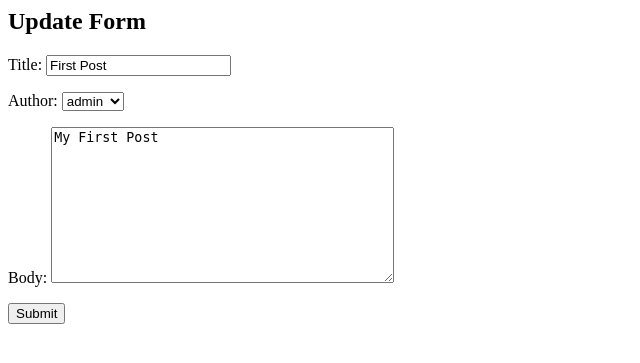
After one commit to farazahmediu01/Django, a Django app: page /app/toupdate/1 in a window 1280 px wide. The commit adds this page. Shown: the top 363 px of the page, without its empty margins (0-640 px from the left). Run offline with Django 4.2, Linux system fonts and the light colour scheme; data comes from the database, SQL or seed files in the repository; both versions use the stored data as it was after the commit.

Commit message:
working crud

```diff
--- a/project_01/crud_app/urls.py
+++ b/project_01/crud_app/urls.py
@@ -3,10 +3,11 @@ from crud_app import views
 
 
 urlpatterns = [
-    path("detail/<str:id>", views.detail_view,      name="post_detail"),
-    path("delete/<str:id>", views.delete_view,      name="post_delete"),
-    path("fetch/<str:id>",  views.fetch_view,       name="post_fetch"),
-    path("update/<str:id>", views.update_view,      name="post_update"),
-    path("create/",         views.create_view,      name="post_new"),
-    path("",                views.home_view,        name="home"),
+    path("detail/<str:id>",    views.detail_view,           name="post_detail"),
+    path("todelete/<str:id>",  views.fetch_delete_view,     name="post_delete"),
+    path("delete/<str:id>",    views.delete_view,           name="delete"),
+    path("toupdate/<str:id>",  views.fetch_update_view,     name="post_update"),
+    path("update/<str:id>",    views.update_view,           name="update"),
+    path("create/",            views.create_view,           name="post_new"),
+    path("",                   views.home_view,             name="home"),
 ]
--- a/project_01/crud_app/views.py
+++ b/project_01/crud_app/views.py
@@ -3,9 +3,6 @@ from django.contrib import messages
 from django.shortcuts import render, redirect
 from django.urls import reverse
 from django import forms
-
-
-
 
 from .models import Post
 
@@ -65,14 +62,39 @@ def detail_view(request, id):
         "post": post,
     })
 
+
+def fetch_delete_view(request, id):
+    post = Post.objects.get(pk=id)
+
+    return render(request, "delete.html", {
+        "post": post,
+    })
+
+
 def delete_view(request, id):
     post = Post.objects.get(pk=id)
     post.delete()
+    return redirect("home")
+    # return HttpResponseRedirect( reverse("home") )
 
-    return HttpResponseRedirect( reverse(f"home") )
 
-def fetch_view(request):
-    pass
+def fetch_update_view(request, id):
+    post = Post.objects.get(pk=id)
+    form = CreatePostForm(instance=post)
+    return render(request, "update.html", {
+        "form": form,
+        "post": post,
+    })
 
-def update_view(request):
-    pass
+def update_view(request, id):
+    post = Post.objects.get(pk=id)
+    form = CreatePostForm(request.POST, instance=post)
+    if form.is_valid():
+        form.save()
+
+        return redirect(post.get_absolute_url())
+    else:
+        return render(request, "update.html",{
+            "form": form,
+            "post": post,
+        })
--- /dev/null
+++ b/project_01/templates/delete.html
@@ -0,0 +1,6 @@
+<h2>Delete Post</h2>
+<form method="post" action="{% url 'delete' post.id%}">
+    {% csrf_token %}
+    <p>Are you sure you want to delete <strong>"{{post.title.title}}"</strong>?</p>
+    <button>Confirm</button>
+</form>
--- a/project_01/templates/detail.html
+++ b/project_01/templates/detail.html
@@ -1,3 +1,7 @@
 <h1>{{post.title}}</h1>
 <h3>{{post.author}}</h3>
 <p>{{post.body}}</p>
+
+
+<a href="{% url  'post_update' post.id %}">+ Edit Blog Post</a> <br>
+<a href="{% url  'post_delete' post.id %}">+ Delete Blog Post</a>
--- /dev/null
+++ b/project_01/templates/update.html
@@ -0,0 +1,9 @@
+<h2>Update Form</h2>
+
+<form method="post" action="{% url 'update' post.id %}">
+
+    {%csrf_token%}
+    {{form.as_p}}
+    <button>Submit</button>
+
+</form>
```
Also changed, not shown: project_01/templates/edit.html (added, +13 -0 lines), project_01/crud_app/models.py (line endings or trailing spaces), project_01/db.sqlite3.
